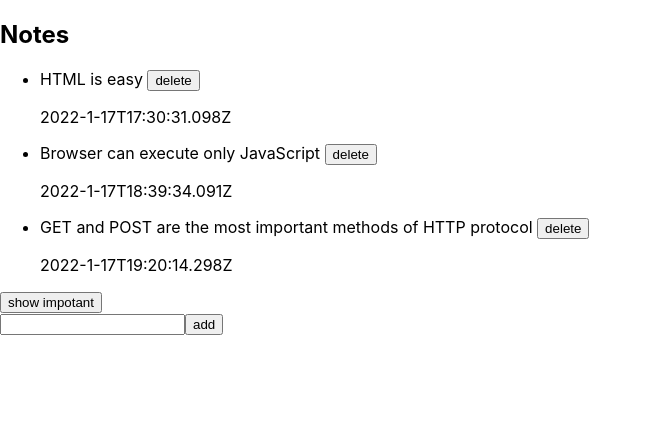
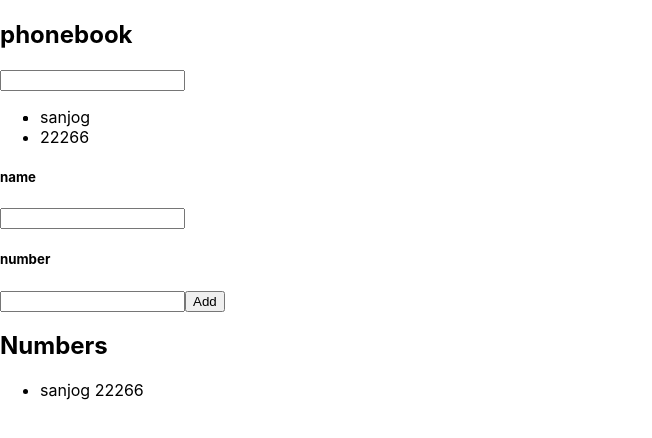
Before and after one commit to Sanjogregmi912/react_class, a React (Create React App) app: page / in a window 1280 px wide. Shown: the top 438 px of the page, without its empty margins (0-652 px from the left). Built offline with nearby package versions, Linux system fonts and the light colour scheme; data requests are answered from the project's data file.

Commit message:
search on forms added

```diff
--- /dev/null
+++ b/src/App1.js
@@ -0,0 +1,75 @@
+import { useState } from "react";
+
+
+function App1(props) {
+
+
+
+    const [phonebook,setphonebook] =  useState(props.phonebook)
+    const [name, setname] =  useState("")
+    const [number,setnumber] = useState("")
+    const [search ,setsearch] = useState("")
+
+
+    const handlesearch = (event) =>{
+        console.log(event.target.value)
+        setsearch(event.target.value)
+    }
+
+
+
+
+    const handleInputnumberChange = (event) =>{
+        console.log(event.target.value)
+
+        setnumber(event.target.value)
+
+    }
+    const handleInputnameChange = (event) =>{
+        console.log(event.target.value)
+        setname(event.target.value)
+    }
+
+    const HandleAdd = (event) =>{
+        event.preventDefault()
+        const phonenumber = {
+            id : phonebook.lenght + 1,
+            name : name,
+            number : number,
+            important : true,
+        }
+
+        if(name !== "" || number !== "") setphonebook(phonebook.concat(phonenumber))
+
+    }
+    return (
+        <>
+        <h2> phonebook</h2>
+
+        <form>
+            <input onChange = {handlesearch} />
+
+            <ul>
+                {phonebook.filter(phone => phone.name.toLowerCase().includes(search))
+                .map(phone => <li key = {phone.id}><p> <li> {phone.name}</li><li>{phone.number}</li></p> </li>)}
+            </ul>
+
+        </form>
+
+        <form>
+          <h5 >name</h5><input value ={name} onChange ={handleInputnameChange}/>
+          <h5 >number</h5><input value= {number} onChange = {handleInputnumberChange}/>
+          <button onClick={HandleAdd}>Add</button>
+
+        </form>
+        <h2>Numbers </h2>
+        <ul>
+            {phonebook.map(phone => <p><li key = {phone.id}>  {phone.name}  {phone.number}</li> </p>   )}
+        </ul>
+        </>
+
+
+    )
+}
+
+export default  App1;
--- a/src/index.js
+++ b/src/index.js
@@ -1,39 +1,51 @@
 import React from 'react';
 import ReactDOM from 'react-dom/client';
 import './index.css';
-import App from './App';
+// import App from './App';
 import reportWebVitals from './reportWebVitals';
+import App1 from "./App1";
 
-const  notes =  [
+// const  notes =  [
+//     {
+//       "id": 1,
+//       "content": "HTML is easy",
+//       "date": "2022-1-17T17:30:31.098Z",
+//       "important": true
+//     },
+//     {
+//       "id": 2,
+//       "content": "Browser can execute only JavaScript",
+//       "date": "2022-1-17T18:39:34.091Z",
+//       "important": false
+//     },
+//     {
+//       "id": 3,
+//       "content": "GET and POST are the most important methods of HTTP protocol",
+//       "date": "2022-1-17T19:20:14.298Z",
+//       "important": false
+//     }
+//   ]
+  const phonebook = [
     {
-      "id": 1,
-      "content": "HTML is easy",
-      "date": "2022-1-17T17:30:31.098Z",
-      "important": true
-    },
-    {
-      "id": 2,
-      "content": "Browser can execute only JavaScript",
-      "date": "2022-1-17T18:39:34.091Z",
-      "important": false
-    },
-    {
-      "id": 3,
-      "content": "GET and POST are the most important methods of HTTP protocol",
-      "date": "2022-1-17T19:20:14.298Z",
-      "important": false
+      "id" : 1,
+      "name" : "sanjog",
+      "number" : "22266",
+      "impotanrt" : "true"
     }
+
   ]
 
 const root = ReactDOM.createRoot(document.getElementById('root'));
 root.render(
   <>
-     <App notes ={notes} />
+     <App1 phonebook ={phonebook} />
 
   </>
 
 );
 
+
+
 // If you want to start measuring performance in your app, pass a function
 // to log results (for example: reportWebVitals(console.log))
 // or send to an analytics endpoint. Learn more: https://bit.ly/CRA-vitals
```
